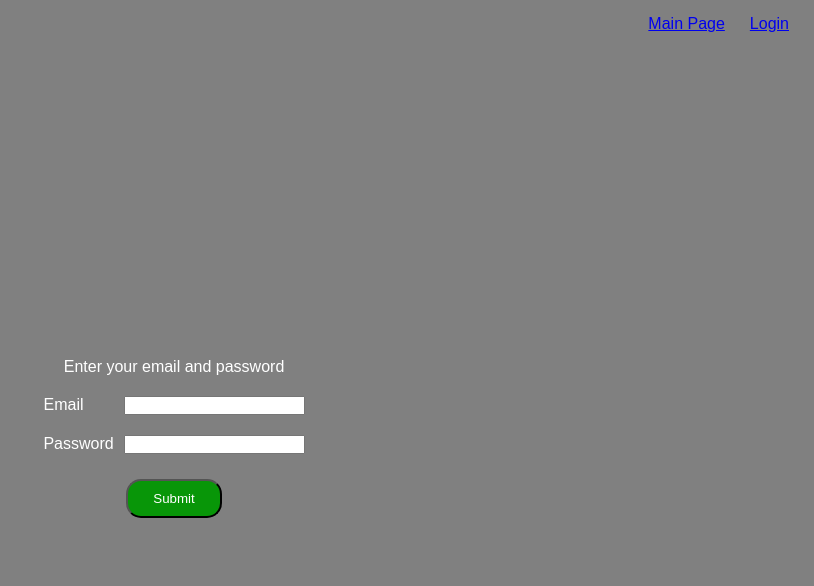
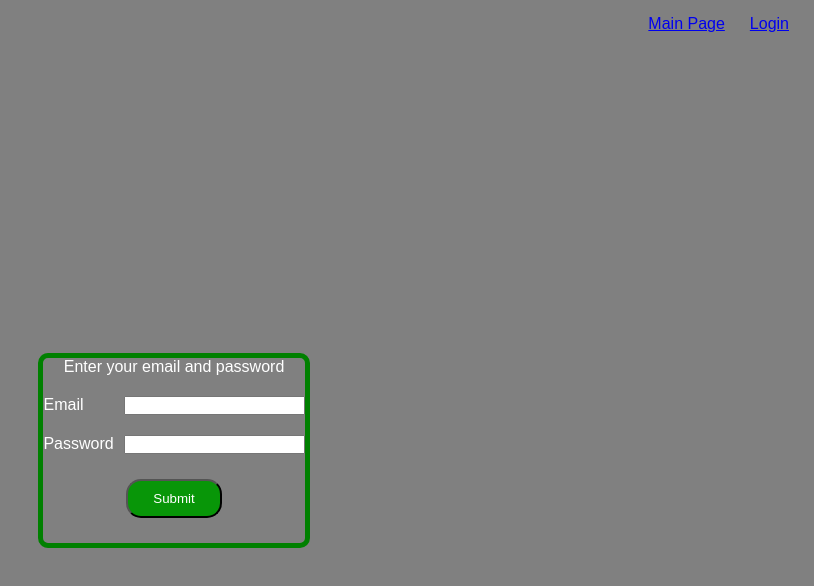
Before and after one commit to edinvnode/advanced-forum-app, a React (Create React App) app in the folder frontend/: page /login in a window 1280 px wide. Shown: the top 586 px of the page, without its empty margins (466-1280 px from the left). Built offline with nearby package versions, Linux system fonts and the light colour scheme.

Commit message:
Border change

```diff
--- a/frontend/src/index.css
+++ b/frontend/src/index.css
@@ -41,6 +41,8 @@ form {
   flex-direction: column;
   align-items: center;
   gap: 20px;
+  border-radius: 10px;
+  border: 5px solid green;
 }
 
 /*
```
